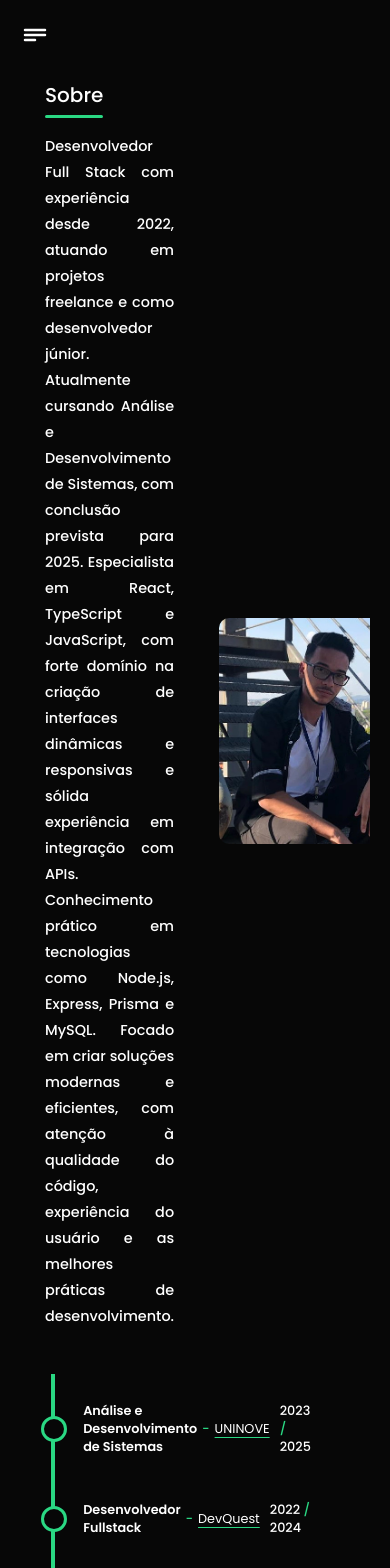
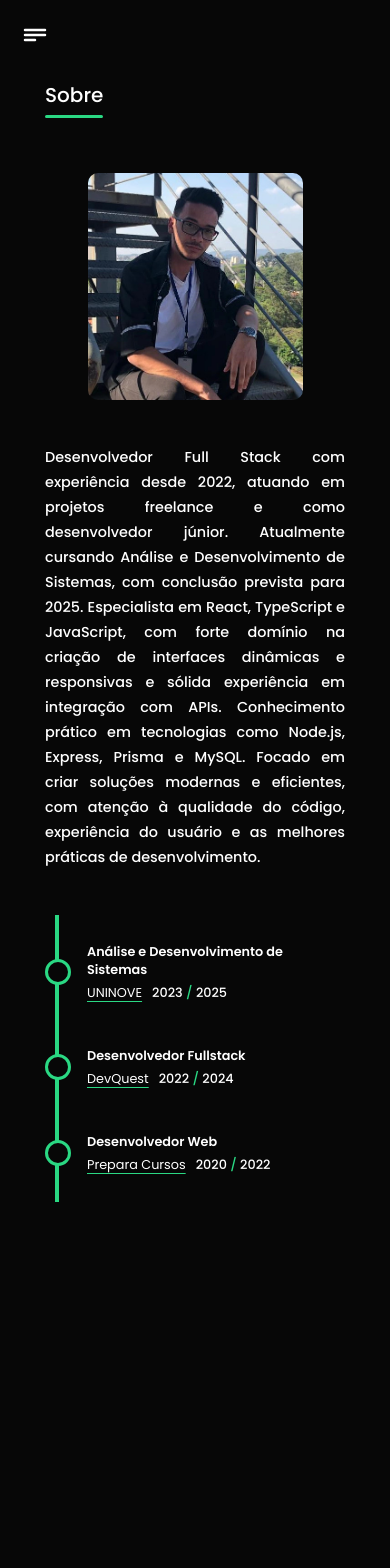
Before and after one commit to setDevJohn/portfolio, a React (Vite) app: page /about in a window 390 px wide. Shown: the top 1568 px of the page. After the commit the page ends 1252 px from the top, so only its background shows below. Built offline with nearby package versions, Linux system fonts and the light colour scheme.

Commit message:
feat: Add about responsive

```diff
--- a/src/pages/About/About.tsx
+++ b/src/pages/About/About.tsx
@@ -6,7 +6,6 @@ import {
   ImageContainer,
   Photo,
   Text,
-  TextContainer,
   AnimationContainer,
   TimeLineContainer,
   TimeLineItem
@@ -16,11 +15,9 @@ import {
 export const About = () => (
   <PageContainer>
     <ImageContainer>
-      <TextContainer>
-        <Text>
-          Desenvolvedor Full Stack com experiência desde 2022, atuando em projetos freelance e como desenvolvedor júnior. Atualmente cursando Análise e Desenvolvimento de Sistemas, com conclusão prevista para 2025. Especialista em React, TypeScript e JavaScript, com forte domínio na criação de interfaces dinâmicas e responsivas e sólida experiência em integração com APIs. Conhecimento prático em tecnologias como Node.js, Express, Prisma e MySQL. Focado em criar soluções modernas e eficientes, com atenção à qualidade do código, experiência do usuário e as melhores práticas de desenvolvimento.
-        </Text>
-      </TextContainer>
+      <Text>
+        Desenvolvedor Full Stack com experiência desde 2022, atuando em projetos freelance e como desenvolvedor júnior. Atualmente cursando Análise e Desenvolvimento de Sistemas, com conclusão prevista para 2025. Especialista em React, TypeScript e JavaScript, com forte domínio na criação de interfaces dinâmicas e responsivas e sólida experiência em integração com APIs. Conhecimento prático em tecnologias como Node.js, Express, Prisma e MySQL. Focado em criar soluções modernas e eficientes, com atenção à qualidade do código, experiência do usuário e as melhores práticas de desenvolvimento.
+      </Text>
 
       <Photo src={jhonyPhoto} alt="Image do Jhony"/>
     </ImageContainer>
--- a/src/pages/About/components/CertificateItem/CertificateItem.tsx
+++ b/src/pages/About/components/CertificateItem/CertificateItem.tsx
@@ -17,7 +17,7 @@ type CertificateType = {
 export const CertificateItem = ({ certificate }: CertificateType) => (
   <>
     <CertificationName>{certificate.certification}</CertificationName>
-    <TextSpan> - </TextSpan>
+    <TextSpan $mobileHidden> - </TextSpan>
     <CompanyName>{certificate.company}</CompanyName>
     <Date>
       {certificate.initDate}
--- a/src/pages/About/components/CertificateItem/styles.ts
+++ b/src/pages/About/components/CertificateItem/styles.ts
@@ -1,4 +1,9 @@
+import { sizes } from '@styles/mediaSizes';
 import styled from 'styled-components';
+
+type TextSpanProps = {
+  $mobileHidden: boolean;
+}
 
 export const CertificationName = styled.p`
   font-weight: 600;
@@ -13,7 +18,11 @@ export const CompanyName = styled.p`
 export const Date = styled.p`
   font-weight: 500;
 `;
-export const TextSpan = styled.span`
+export const TextSpan = styled.span<TextSpanProps>`
   font-weight: 500;
   color: ${({ theme }) => theme.contrastColor};
+
+  @media (${sizes.mobile}) {
+    display: ${({ $mobileHidden }) => $mobileHidden && 'none'};
+  }
 `;
--- a/src/pages/About/styles.ts
+++ b/src/pages/About/styles.ts
@@ -1,3 +1,4 @@
+import { sizes } from '@styles/mediaSizes';
 import styled, { keyframes } from 'styled-components';
 
 const slider = keyframes`
@@ -11,22 +12,23 @@ export const ImageContainer = styled.div`
   gap: 45px;
   width: 100%;
   max-width: 1000px;
+
+  @media (${sizes.mobile}) {
+    flex-direction: column-reverse;
+  }
 `;
 export const Photo = styled.img`
   width: 100%;
   max-width: 215px;
   border-radius: 10px;
-`;
-export const TextContainer = styled.div`
-  display: flex;
-  flex-direction: column;
-  align-items: start;
-  justify-content: end;
-  gap: 30px;
+
+  @media (${sizes.mobile}) {
+    margin-top: 40px;
+  }
 `;
 export const Text = styled.p`
   text-align: justify;
-  line-height: 26px;
+  line-height: 25px;
   font-weight: 500;
   font-size: 1.8rem;
 `;
@@ -63,4 +65,8 @@ export const TimeLineItem = styled.div`
     background-color: ${({ theme }) => theme.mainColor};
     border: ${({ theme }) => `${theme.contrastColor} 3px solid`};
   }
+
+  @media (${sizes.mobile}) {
+    flex-wrap: wrap;
+  }
 `;
```
